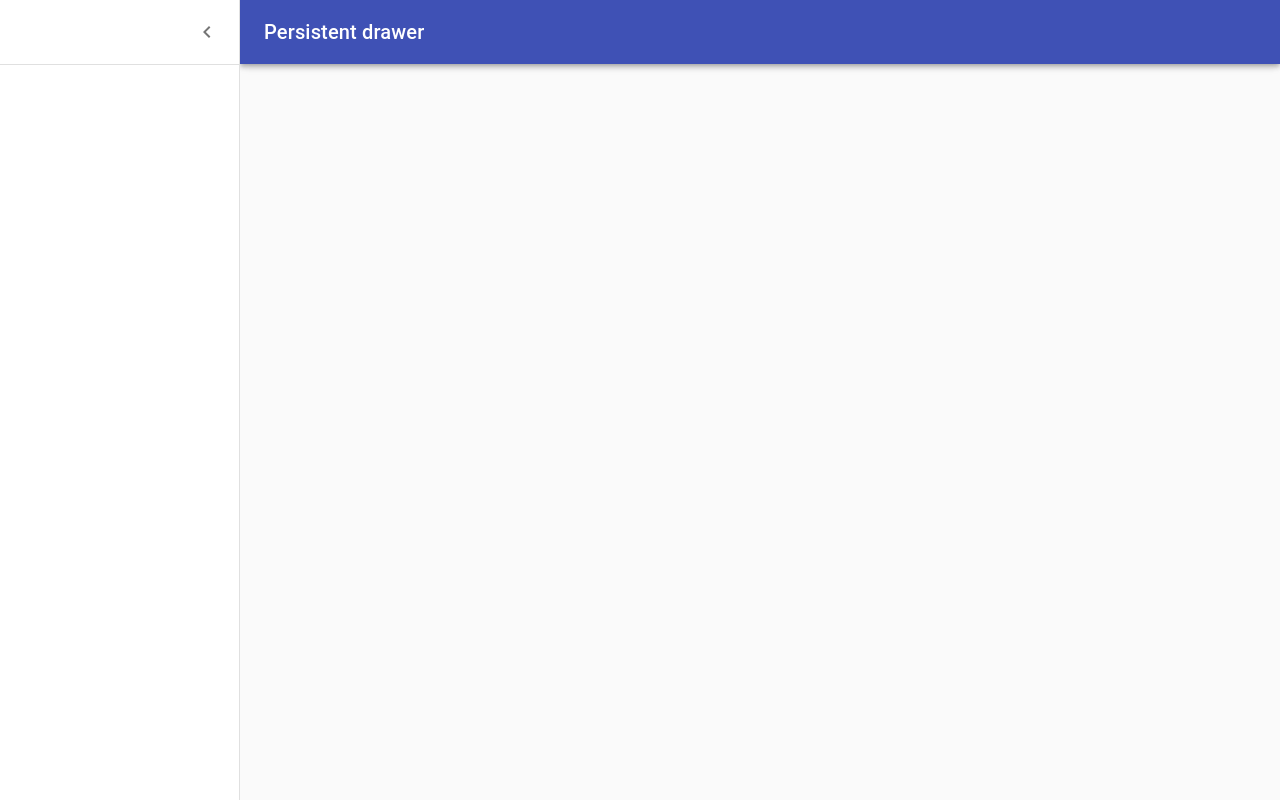
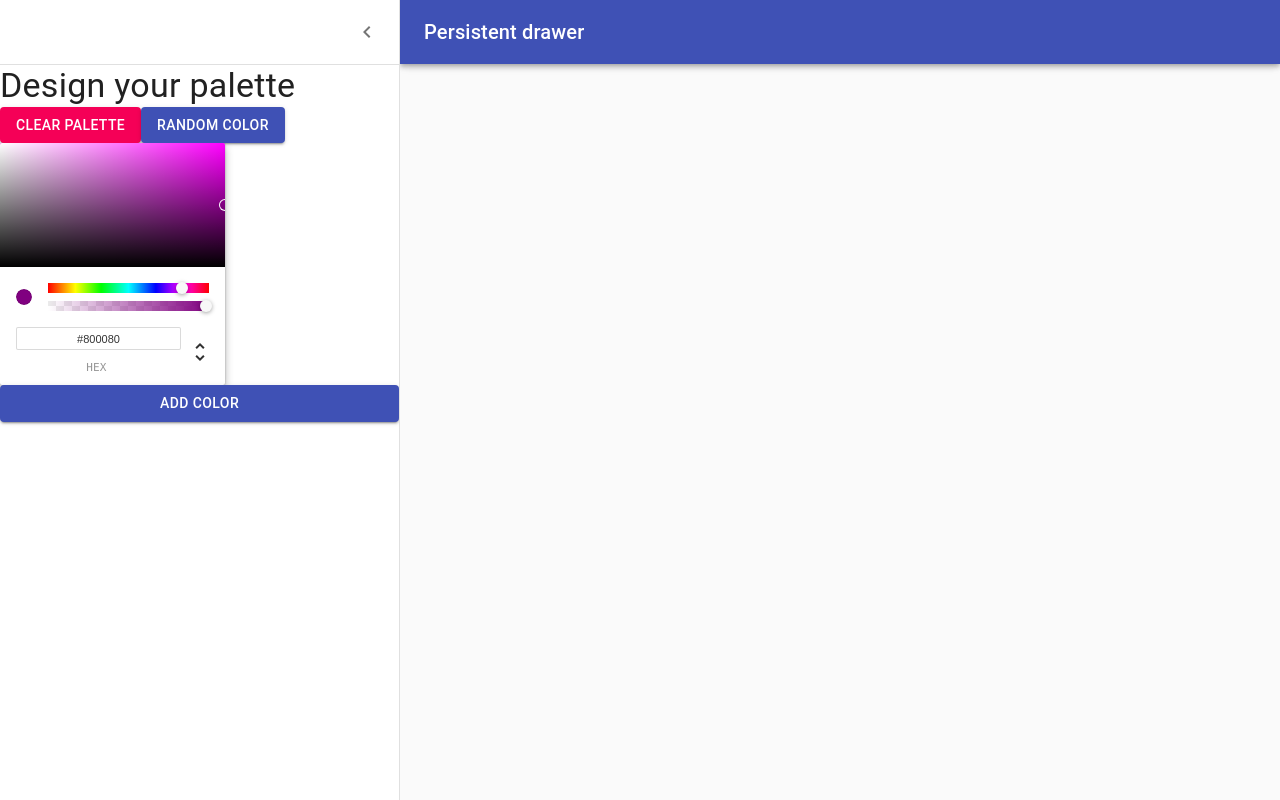
Before and after one commit to MichaelOgunsanmi/reactColorPalette, a React (Create React App) app: page /palette/new in a window 1280 px wide. Both pictures are taken after a click on the button "open drawer". Built offline with nearby package versions, Linux system fonts and the light colour scheme.

Commit message:
Added ChromePicker and Buttons to drawer

```diff
--- a/src/ColorBox.js
+++ b/src/ColorBox.js
@@ -15,7 +15,7 @@
             setTimeout( () => {
                 this.setState({copied: false})
             }, 1500)
-        })
+        });
     };
 
     render () {
--- a/src/NewPaletteForm.js
+++ b/src/NewPaletteForm.js
@@ -1,4 +1,5 @@
 import React, {useState} from 'react';
+
 import clsx from 'clsx';
 import { makeStyles } from '@material-ui/core/styles';
 import Drawer from '@material-ui/core/Drawer';
@@ -9,11 +10,11 @@
 import Divider from '@material-ui/core/Divider';
 import IconButton from '@material-ui/core/IconButton';
 import MenuIcon from '@material-ui/icons/Menu';
+import Button from '@material-ui/core/Button';
 import ChevronLeftIcon from '@material-ui/icons/ChevronLeft';
+import {ChromePicker} from 'react-color';
 
-
-
-const drawerWidth = 240;
+const drawerWidth = 400;
 
 const useStyles = makeStyles((theme) => ({
     root: {
@@ -123,6 +124,13 @@
                     </IconButton>
                 </div>
                 <Divider />
+                <Typography variant={'h4'}>Design your palette</Typography>
+                <div>
+                    <Button variant={'contained'} color={'secondary'}>Clear Palette</Button>
+                    <Button variant={'contained'} color={'primary'}>Random Color</Button>
+                </div>
+                <ChromePicker color={'purple'}/>
+                <Button variant={'contained'} color={'primary'}>Add Color</Button>
             </Drawer>
             <main
                 className={clsx(classes.content, {
@@ -130,6 +138,7 @@
                 })}
             >
                 <div className={classes.drawerHeader} />
+
             </main>
         </div>
     );
```
